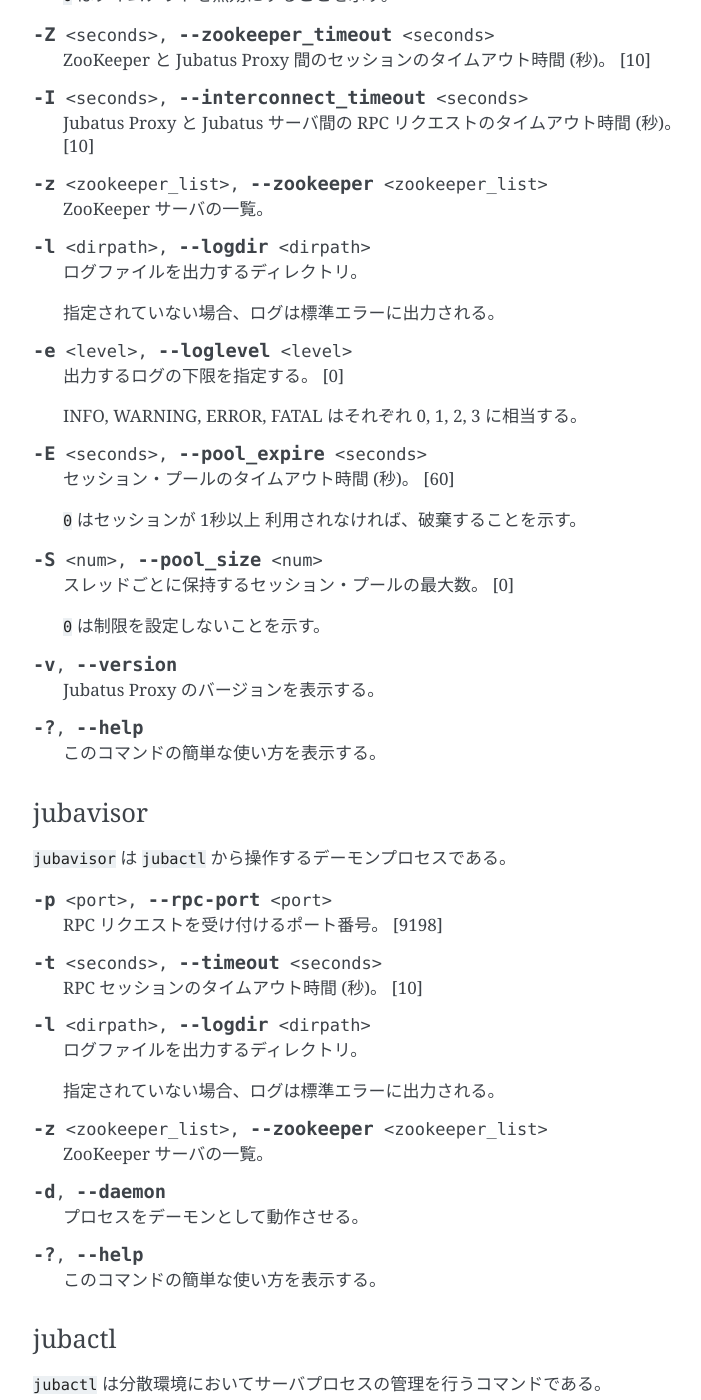
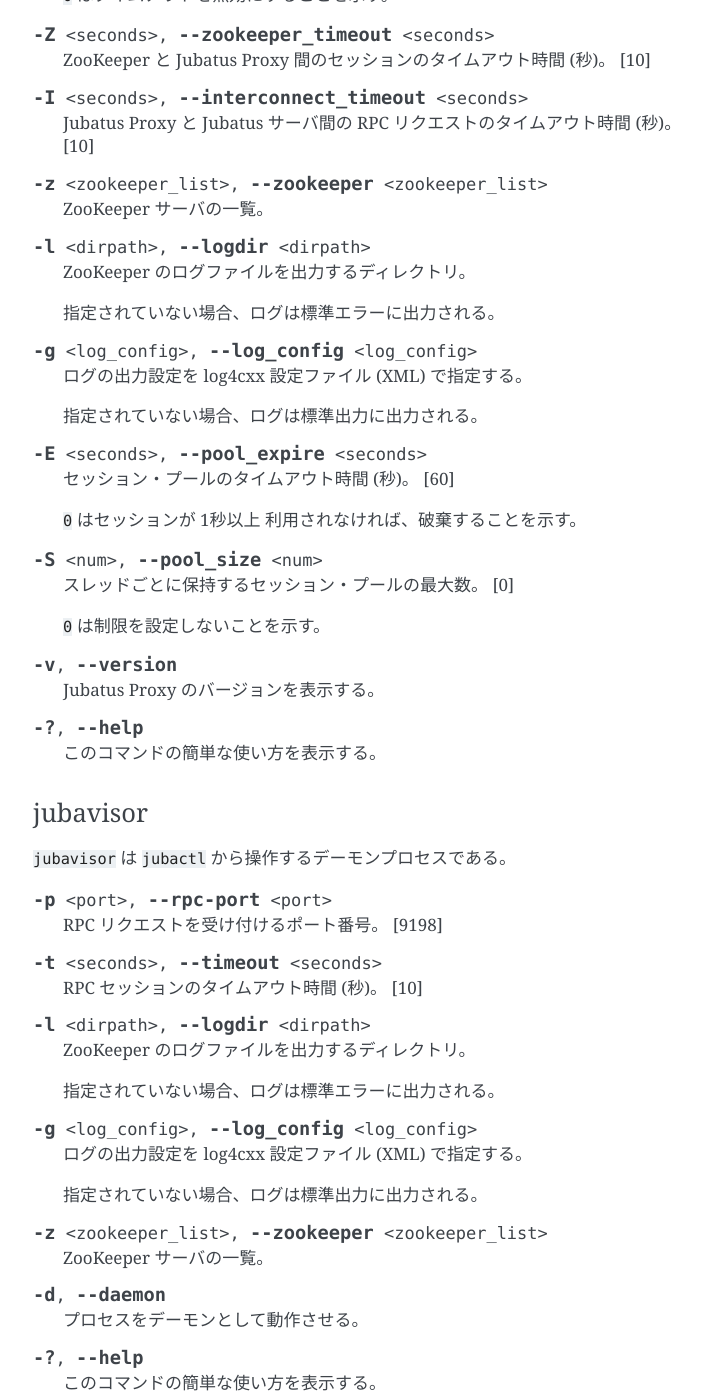
Before and after one commit to jubatus/website, a Sphinx documentation site: the page built from source/ja/commands.rst, in a window 1280 px wide and 1400 px high, scrolled down 3043 px. Shown: the whole window, without its empty margins (387-1088 px from the left). Built offline with Sphinx 7.4.7, drawn with Linux system fonts in a browser that asks for light colours; the version number could not be read and is left out; some of the changed text lies outside the part shown.

```diff
--- a/source/ja/commands.rst
+++ b/source/ja/commands.rst
@@ -47,15 +47,15 @@ Jubatus サーバは機械学習の機能を提供する。
 
 .. option:: -l <dirpath>, --logdir <dirpath>
 
-   ログファイルを出力するディレクトリ。
+   ZooKeeper のログファイルを出力するディレクトリ。
 
    指定されていない場合、ログは標準エラーに出力される。
 
-.. option:: -e <level>, --loglevel <level>
+.. option:: -g <log_config>, --log_config <log_config>
 
-   出力するログの下限を指定する。 [0]
+   ログの出力設定を log4cxx 設定ファイル (XML) で指定する。
 
-   INFO, WARNING, ERROR, FATAL はそれぞれ 0, 1, 2, 3 に相当する。
+   指定されていない場合、ログは標準出力に出力される。
 
 .. option:: -f <config>, --configpath <config>
 
@@ -170,15 +170,15 @@ Jubatus Proxy は、分散環境においてクライアントからのリクエ
 
 .. option:: -l <dirpath>, --logdir <dirpath>
 
-   ログファイルを出力するディレクトリ。
+   ZooKeeper のログファイルを出力するディレクトリ。
 
    指定されていない場合、ログは標準エラーに出力される。
 
-.. option:: -e <level>, --loglevel <level>
+.. option:: -g <log_config>, --log_config <log_config>
 
-   出力するログの下限を指定する。 [0]
+   ログの出力設定を log4cxx 設定ファイル (XML) で指定する。
 
-   INFO, WARNING, ERROR, FATAL はそれぞれ 0, 1, 2, 3 に相当する。
+   指定されていない場合、ログは標準出力に出力される。
 
 .. option:: -E <seconds>, --pool_expire <seconds>
 
@@ -217,9 +217,15 @@ jubavisor
 
 .. option:: -l <dirpath>, --logdir <dirpath>
 
-   ログファイルを出力するディレクトリ。
+   ZooKeeper のログファイルを出力するディレクトリ。
 
    指定されていない場合、ログは標準エラーに出力される。
+
+.. option:: -g <log_config>, --log_config <log_config>
+
+   ログの出力設定を log4cxx 設定ファイル (XML) で指定する。
+
+   指定されていない場合、ログは標準出力に出力される。
 
 .. option:: -z <zookeeper_list>, --zookeeper <zookeeper_list>
 
@@ -319,9 +325,9 @@ jubactl
 
    ``--cmd start`` を指定した場合のみ有効である。
 
-.. option:: -E <level>, --loglevel <level>
+.. option:: -E <log_config>, --log_config <log_config>
 
-   サーバプロセスの開始時のオプションを指定する (:option:`server -e`).
+   サーバプロセスの開始時のオプションを指定する (:option:`server -g`).
 
    ``--cmd start`` を指定した場合のみ有効である。
 
@@ -357,7 +363,7 @@ jubactl
 
 .. option:: -d, --debug
 
-   デバッグモードで実行する。
+   このオプションは廃止されたため使用されない。
 
 .. option:: -?, --help
 
@@ -410,7 +416,7 @@ jubaconfig
 
 .. option:: -d, --debug
 
-   デバッグモードで実行する。
+   このオプションは廃止されたため使用されない。
 
 .. option:: -?, --help
 
```
Also changed, not shown: source/en/build.rst (+3 -11 lines), source/en/commands.rst (+19 -13 lines), source/ja/build.rst (+3 -11 lines).
